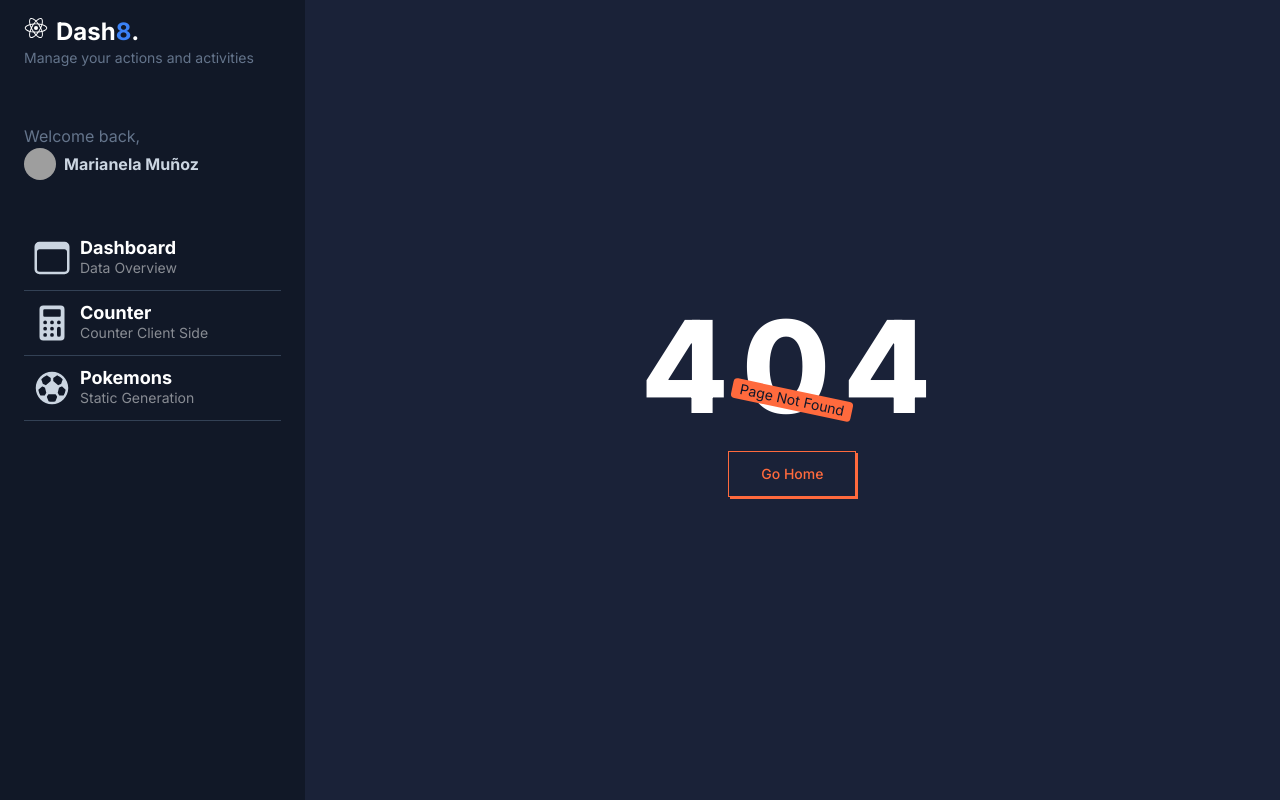
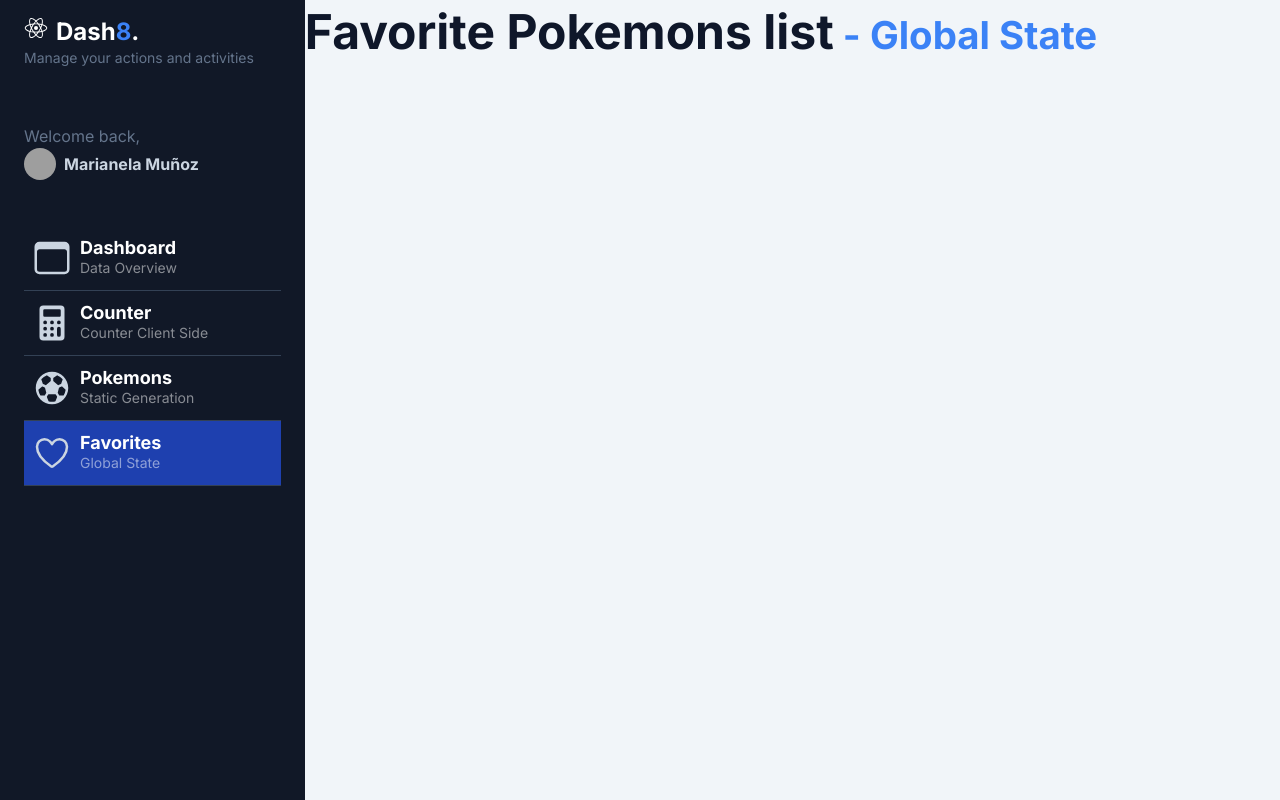
Before and after one commit to Nelitaa/my-dashboard-nextjs, a Next.js app: page /dashboard/favorites in a window 1280 px wide. Before the commit this address had no page. Built offline with nearby package versions, Linux system fonts and the light colour scheme; grey boxes are pictures that could not be loaded.

Commit message:
Create favorites page

```diff
--- /dev/null
+++ b/src/app/dashboard/favorites/page.tsx
@@ -0,0 +1,19 @@
+import { PokemonGrid, PokemonsResponse, SimplePokemon } from "@/pokemons";
+
+export const metadata = {
+  title: 'Favorites Page',
+  description: 'This is the favorites pokemons page',
+}
+
+export default async function PokemonsPage() {
+
+  return (
+    <div className="flex flex-col">
+
+      <h1 className="text-5xl font-bold my-2">Favorite Pokemons list<small className="text-blue-500"> - Global State</small></h1>
+
+      <PokemonGrid pokemons={ [] }/>
+
+    </div>
+  );
+}
--- a/src/app/dashboard/pokemons/page.tsx
+++ b/src/app/dashboard/pokemons/page.tsx
@@ -26,7 +26,7 @@ export default async function PokemonsPage() {
   return (
     <div className="flex flex-col">
 
-      <h1 className="text-5xl font-bold my-2">Pokemons list<small> - Static</small></h1>
+      <h1 className="text-5xl font-bold my-2">Pokemons list<small className="text-blue-500"> - Static</small></h1>
 
       <PokemonGrid pokemons={ pokemons }/>
 
--- a/src/components/Sidebar.tsx
+++ b/src/components/Sidebar.tsx
@@ -1,6 +1,6 @@
 import Image from 'next/image'
 import React from 'react'
-import { IoCalculator, IoFootball, IoLogoReact } from 'react-icons/io5'
+import { IoCalculator, IoFootball, IoHeartOutline, IoLogoReact } from 'react-icons/io5'
 import { IoBrowsersOutline } from 'react-icons/io5'
 import { SidebarMenuItem } from './SidebarMenuItem'
 
@@ -22,6 +22,12 @@ const menuItems = [
     icon: <IoFootball size={40} />,
     title: 'Pokemons',
     subTitle: 'Static Generation'
+  },
+  {
+    path: '/dashboard/favorites',
+    icon: <IoHeartOutline size={40} />,
+    title: 'Favorites',
+    subTitle: 'Global State'
   }
 ]
 
```
